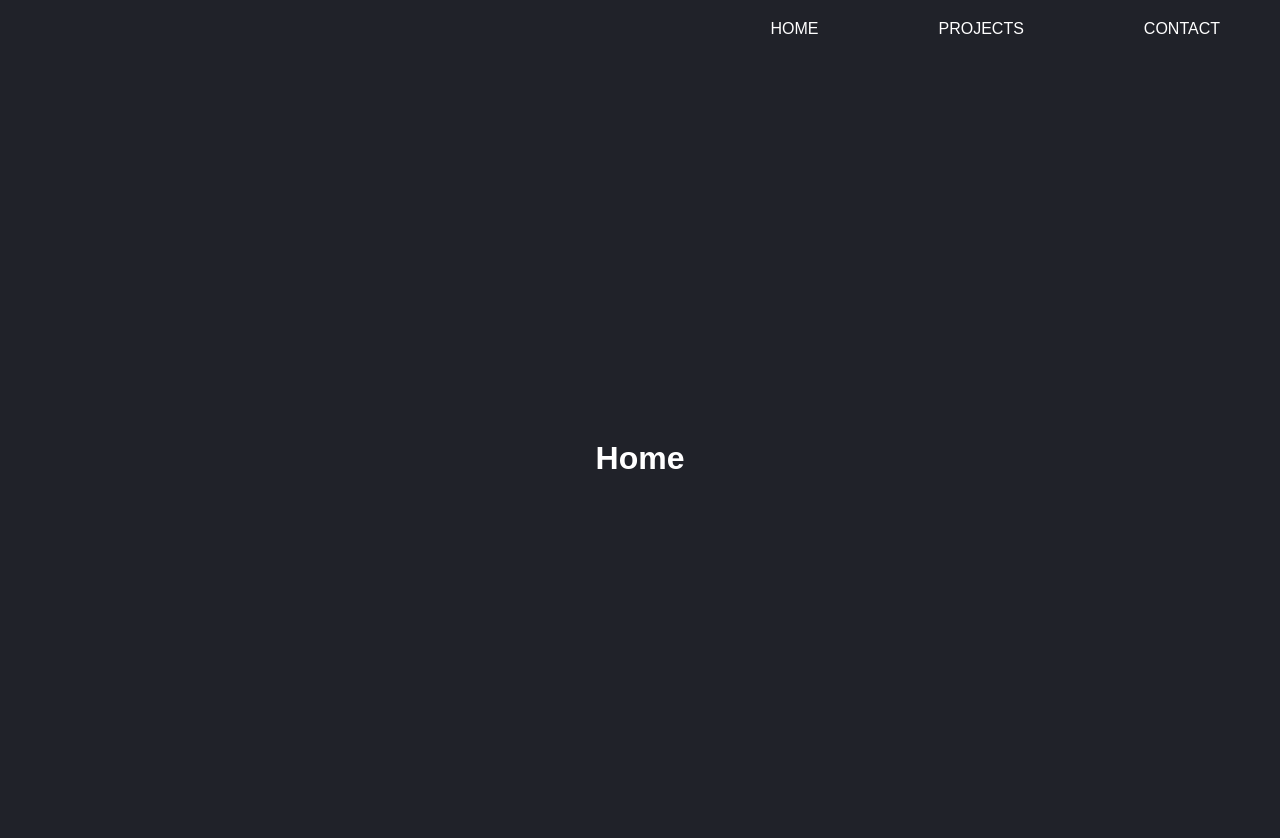
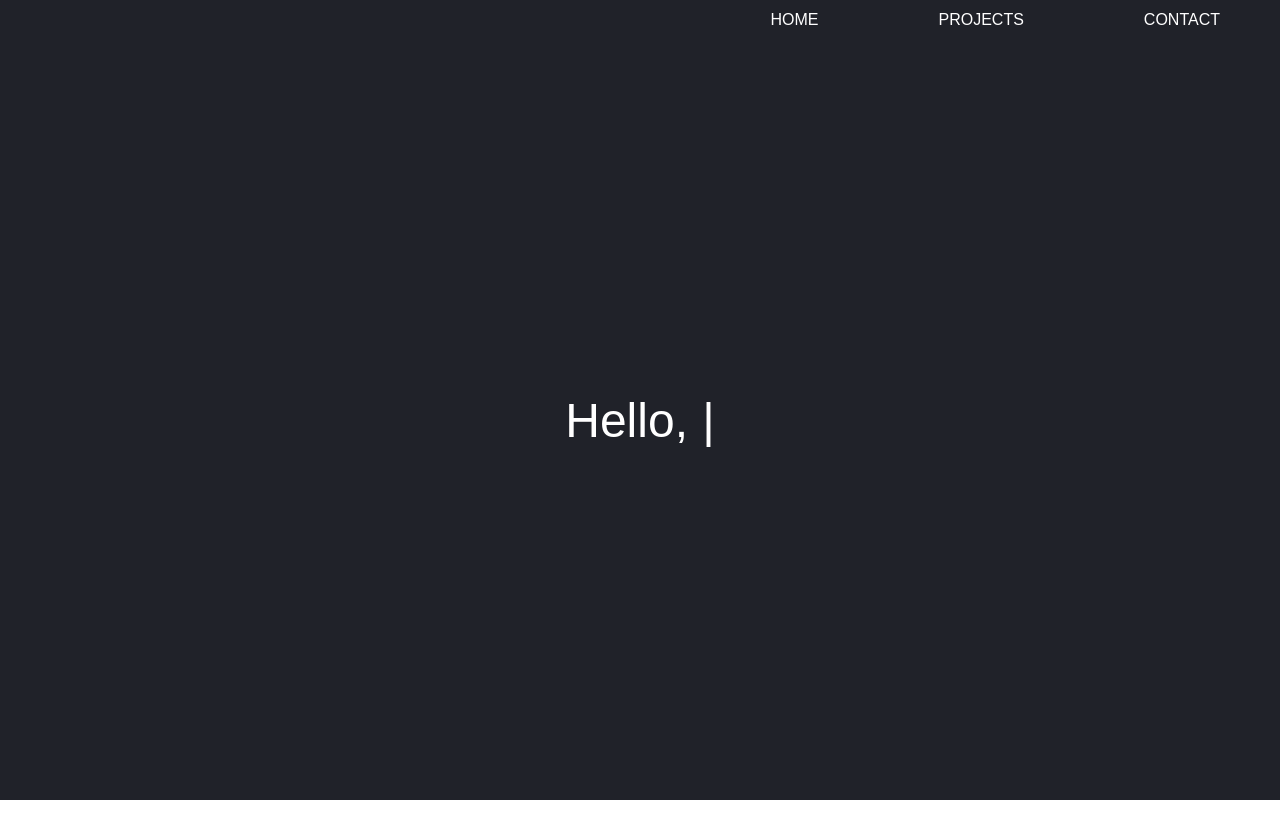
Before and after one commit to schnae1/portfolio, a React (Create React App) app: page / in a window 1280 px wide. Shown: the top 838 px of the page. After the commit the page ends 800 px from the top, so only its background shows below. Built offline with nearby package versions, Linux system fonts and the light colour scheme.

Commit message:
Adding typewritter effect to home page.

```diff
--- a/package.json
+++ b/package.json
@@ -10,6 +10,7 @@
     "react-dom": "^17.0.2",
     "react-router-dom": "^6.0.2",
     "react-scripts": "^3.4.4",
+    "typewriter-effect": "^2.18.2",
     "web-vitals": "^1.1.2"
   },
   "scripts": {
--- a/src/App.css
+++ b/src/App.css
@@ -2,4 +2,8 @@
   background-color: #202229;
   color: white;
   font-family: 'Noto Sans HK', arial;
+  height: 100%;
+  margin: 0;
+  display: flex;
+  flex-direction: column;
 }
--- a/src/components/Home.js
+++ b/src/components/Home.js
@@ -1,10 +1,27 @@
-import React from 'react';
+import React, { useEffect } from 'react';
 import '../styles/home.css';
+import Typewriter from 'typewriter-effect';
 
 export default function Home() {
+  useEffect(() => {
+    console.log("Worked...");
+    // Figure out logic to start typewriter effect here??
+  }, []);
   return (
     <div className='home'>
-      <h1>Home</h1>
+      <div className='typewriter-container'>
+        <Typewriter
+          onInit={(typewriter) => {
+            typewriter.pauseFor(2500)
+            .typeString("Hello,")
+            .pauseFor(1500)
+            .typeString(" I'm <span style=\"color: #e00555;\">Eric</span>.")
+            .pauseFor(1000)
+            .typeString(" I'm a software engineer.")
+            .start();
+          }}
+        />
+      </div>
     </div>
   );
 }
--- a/src/styles/contact.css
+++ b/src/styles/contact.css
@@ -1,5 +1,5 @@
 .contact {
-    min-height: 100vh;
+    min-height: 95vh;
     display: flex;
     align-items: center;
     justify-content: center;
--- a/src/styles/home.css
+++ b/src/styles/home.css
@@ -1,6 +1,12 @@
 .home {
-  min-height: 100vh;
+  min-height: 95vh;
   display: flex;
   align-items: center;
   justify-content: center;
+  font-size: 6vh;
 }
+
+.typewriter-container {
+  width: 75vw;
+  text-align: center;
+}
--- a/src/styles/navbar.css
+++ b/src/styles/navbar.css
@@ -2,13 +2,18 @@
   background-color: #202229;
   display: flex;
   justify-content: right;
-  padding: 20px 0px;
+  align-items: center;
+  height: 5vh;
 }
 
 .links {
   display: flex;
   list-style-type: none;
   text-transform: uppercase;
+  font-size: 16px;
+  animation: fadeInAnimation ease 3s;
+  animation-iteration-count: 1;
+  animation-fill-mode: forwards;
 }
 
 .nav-link {
@@ -26,4 +31,16 @@
   .nav-link {
     margin: 0 20px;
   }
+  .links {
+    font-size: 14px;
+  }
 }
+
+@keyframes fadeInAnimation {
+  0% {
+      opacity: 0;
+  }
+  100% {
+      opacity: 1;
+  }
+}
--- a/src/styles/projects.css
+++ b/src/styles/projects.css
@@ -1,5 +1,5 @@
 .projects {
-    min-height: 100vh;
+    min-height: 95vh;
     display: flex;
     align-items: center;
     justify-content: center;
```
Also changed, not shown: 1 other file (tests, documents, lock files or other folders).
